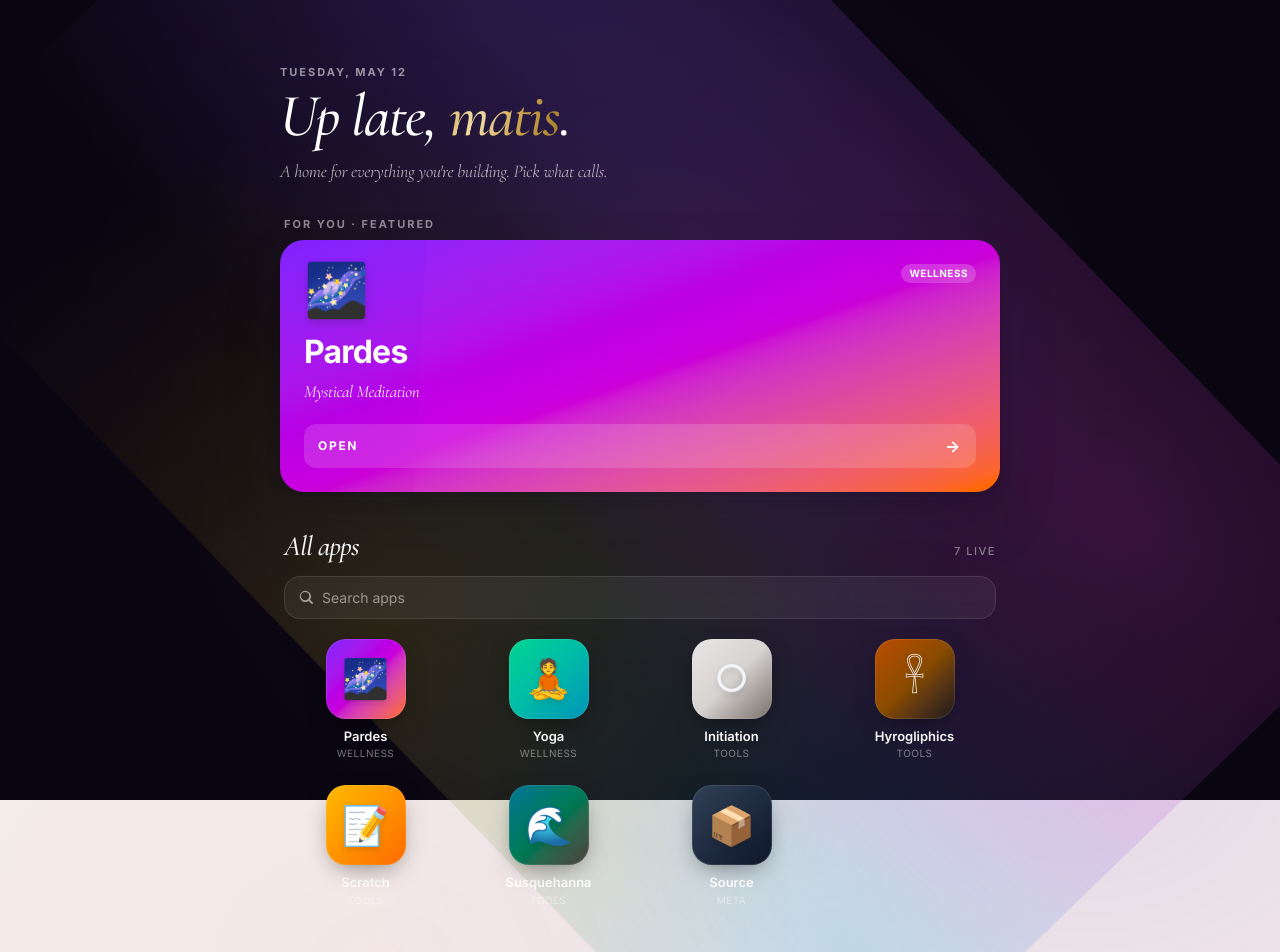
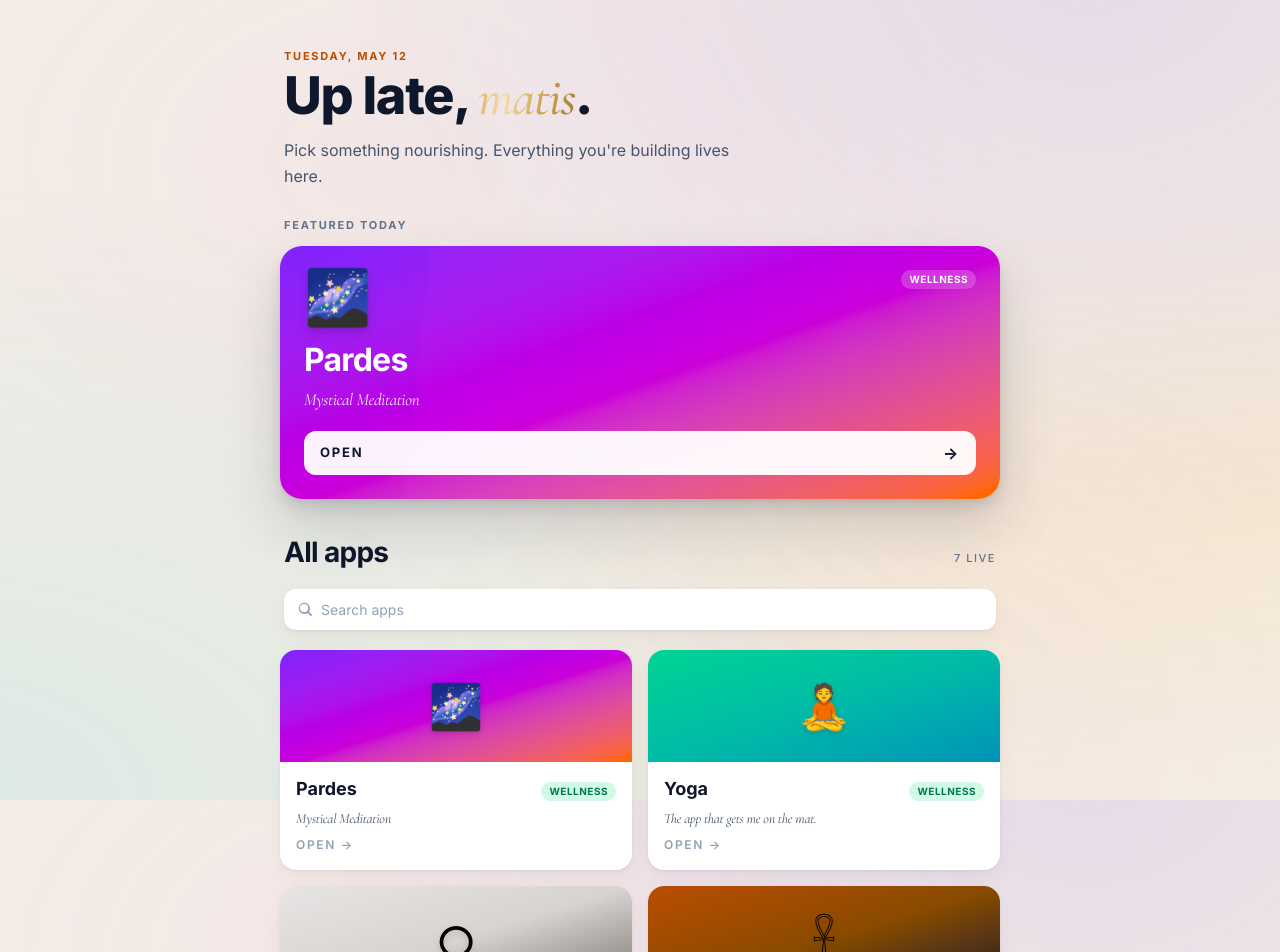
Before and after one commit to matisyahuwolf-creator/matisos, a React (Vite) app: page / in a window 1280 px wide. Shown: the top 952 px of the page. Built offline with nearby package versions, Linux system fonts and the light colour scheme.

Commit message:
Redesign launcher: warm parchment + big labeled app cards + friendly greeting

```diff
--- a/src/shell/Launcher.tsx
+++ b/src/shell/Launcher.tsx
@@ -25,40 +25,6 @@ function isOpenable(app: AppEntry) {
   return true
 }
 
-function AppLink({
-  app,
-  className,
-  children,
-}: {
-  app: AppEntry
-  className: string
-  children: ReactNode
-}) {
-  if (!isOpenable(app)) {
-    return <div className={className}>{children}</div>
-  }
-  if (app.kind === 'external') {
-    return (
-      <a href={app.url} target="_blank" rel="noreferrer" className={className}>
-        {children}
-      </a>
-    )
-  }
-  return (
-    <Link to={`/apps/${app.slug}`} className={className}>
-      {children}
-    </Link>
-  )
-}
-
-function pickFeatured(): AppEntry {
-  // Prefer internal app, first live one
-  const internal = apps.find(
-    (a) => a.kind === 'internal' && a.status === 'live',
-  )
-  return internal ?? apps[0]
-}
-
 const RECENT_KEY = 'matisos:recent-app'
 
 function loadRecentSlug(): string | null {
@@ -78,7 +44,56 @@ function pickToday(): AppEntry {
     )
     if (found) return found
   }
-  return pickFeatured()
+  return (
+    apps.find((a) => a.kind === 'internal' && a.status === 'live') ?? apps[0]
+  )
+}
+
+function AppLink({
+  app,
+  className,
+  children,
+  onClick,
+}: {
+  app: AppEntry
+  className: string
+  children: ReactNode
+  onClick?: () => void
+}) {
+  if (!isOpenable(app)) {
+    return <div className={className}>{children}</div>
+  }
+  if (app.kind === 'external') {
+    return (
+      <a
+        href={app.url}
+        target="_blank"
+        rel="noreferrer"
+        className={className}
+        onClick={onClick}
+      >
+        {children}
+      </a>
+    )
+  }
+  return (
+    <Link to={`/apps/${app.slug}`} className={className} onClick={onClick}>
+      {children}
+    </Link>
+  )
+}
+
+function categoryTone(category: string): { bg: string; text: string } {
+  switch (category) {
+    case 'Wellness':
+      return { bg: 'bg-emerald-100', text: 'text-emerald-700' }
+    case 'Tools':
+      return { bg: 'bg-amber-100', text: 'text-amber-700' }
+    case 'Meta':
+      return { bg: 'bg-slate-100', text: 'text-slate-600' }
+    default:
+      return { bg: 'bg-slate-100', text: 'text-slate-600' }
+  }
 }
 
 export default function Launcher() {
@@ -95,31 +110,32 @@ export default function Launcher() {
   )
 
   return (
-    <div className="relative min-h-screen overflow-hidden text-slate-100">
-      <Wallpaper />
-
-      <div className="relative mx-auto max-w-3xl px-5 pt-12 pb-16 sm:px-6 sm:pt-16">
+    <div className="mx-auto max-w-3xl px-5 pt-8 pb-16 sm:px-6 sm:pt-12">
       <header
-          className="mb-8 animate-fade-up"
+        className="mb-7 animate-fade-up px-1"
         style={{ animationDelay: '0ms' }}
       >
-          <p className="text-[11px] font-bold uppercase tracking-[0.18em] text-white/55">
+        <p className="text-[11px] font-bold uppercase tracking-[0.16em] text-amber-700">
           {dateLabel()}
         </p>
-          <h1 className="mt-1 font-display text-[44px] italic font-medium leading-[1.04] tracking-tight text-white sm:text-[60px]">
-            {timeOfDayGreeting()}, <span className="hg-gold-text">matis</span>.
+        <h1 className="mt-1 text-[40px] font-extrabold leading-[1.05] tracking-tight text-slate-900 sm:text-[52px]">
+          {timeOfDayGreeting()},{' '}
+          <span className="font-display italic font-medium hg-gold-text">
+            matis
+          </span>
+          .
         </h1>
-          <p className="mt-3 max-w-md font-display text-[16px] italic leading-snug text-white/65 sm:text-[18px]">
-            A home for everything you're building. Pick what calls.
+        <p className="mt-3 max-w-md text-[15px] leading-relaxed text-slate-600 sm:text-[16px]">
+          Pick something nourishing. Everything you're building lives here.
         </p>
       </header>
 
       <section
-          className="mb-10 animate-fade-up"
+        className="mb-8 animate-fade-up"
         style={{ animationDelay: '80ms' }}
       >
-          <p className="mb-2 px-1 text-[11px] font-bold uppercase tracking-[0.18em] text-white/50">
-            For you · {loadRecentSlug() ? 'where you left off' : 'featured'}
+        <p className="mb-3 px-1 text-[11px] font-bold uppercase tracking-[0.16em] text-slate-500">
+          {loadRecentSlug() ? 'Where you left off' : 'Featured today'}
         </p>
         <TodayCard app={today} />
       </section>
@@ -129,21 +145,21 @@ export default function Launcher() {
         style={{ animationDelay: '180ms' }}
       >
         <div className="mb-4 flex items-baseline justify-between px-1">
-            <h2 className="font-display text-[24px] italic font-medium leading-none tracking-tight text-white sm:text-[28px]">
+          <h2 className="text-[24px] font-bold tracking-tight text-slate-900 sm:text-[28px]">
             All apps
           </h2>
-            <span className="text-[11px] font-medium uppercase tracking-[0.14em] text-white/45">
+          <span className="text-[11px] font-medium uppercase tracking-[0.14em] text-slate-500">
             {liveApps.length} live
           </span>
         </div>
 
         <div className="mb-5 px-1">
-            <label className="flex items-center gap-2 rounded-2xl border border-white/10 bg-white/[0.06] px-3.5 py-2.5 backdrop-blur">
+          <label className="flex items-center gap-2 rounded-xl bg-white px-3.5 py-2.5 shadow-card ring-1 ring-black/5">
             <svg
               width="15"
               height="15"
               viewBox="0 0 16 16"
-                className="text-white/55"
+              className="text-slate-400"
               aria-hidden
             >
               <path
@@ -156,75 +172,57 @@ export default function Launcher() {
               placeholder="Search apps"
               value={query}
               onChange={(e) => setQuery(e.target.value)}
-                className="flex-1 bg-transparent text-[14px] text-white outline-none placeholder:text-white/50"
+              className="flex-1 bg-transparent text-[14px] text-slate-900 outline-none placeholder:text-slate-400"
             />
           </label>
         </div>
 
-          <div className="grid grid-cols-3 gap-x-3 gap-y-6 sm:grid-cols-4">
+        <div className="grid grid-cols-1 gap-4 sm:grid-cols-2">
           {filteredApps.map((app) => (
-              <IconTile key={app.name} app={app} />
+            <AppCard key={app.name} app={app} />
           ))}
           {filteredApps.length === 0 && (
-              <p className="col-span-full text-center text-[13px] text-white/55">
+            <p className="col-span-full text-center text-[13px] text-slate-500">
               Nothing matches "{query}".
             </p>
           )}
         </div>
       </section>
 
-        <footer className="mt-14 flex items-center justify-between border-t border-white/10 px-1 pt-5 text-[11px] uppercase tracking-[0.16em] text-white/40">
-          <span className="font-display text-[13px] italic normal-case tracking-normal text-white/55">
+      <footer className="mt-14 flex items-center justify-between border-t border-amber-900/15 px-1 pt-5 text-[11px] uppercase tracking-[0.16em] text-slate-500">
+        <span className="font-display text-[13px] italic normal-case tracking-normal text-slate-600">
           matis · {new Date().getFullYear()}
         </span>
         <span>matisOS</span>
       </footer>
     </div>
-    </div>
-  )
-}
-
-function Wallpaper() {
-  return (
-    <>
-      <div className="fixed inset-0 -z-10 bg-[#0a0612]" />
-      <div
-        className="pointer-events-none fixed inset-0 -z-10 opacity-90"
-        style={{
-          backgroundImage: `
-            radial-gradient(at 18% 22%, rgba(124, 92, 255, 0.38), transparent 50%),
-            radial-gradient(at 82% 18%, rgba(217, 70, 239, 0.32), transparent 50%),
-            radial-gradient(at 50% 95%, rgba(245, 158, 11, 0.22), transparent 55%),
-            radial-gradient(at 92% 78%, rgba(6, 182, 212, 0.22), transparent 50%)
-          `,
-          animation: 'pardesShift 32s ease-in-out infinite',
-        }}
-      />
-      <div
-        className="pointer-events-none fixed inset-0 -z-10"
-        style={{
-          backgroundImage:
-            'radial-gradient(circle at 50% 50%, transparent 0%, rgba(10,6,18,0.45) 100%)',
-        }}
-      />
-    </>
   )
 }
 
 function TodayCard({ app }: { app: AppEntry }) {
   const openable = isOpenable(app)
+  function handleClick() {
+    if (app.kind === 'internal' && openable) {
+      try {
+        localStorage.setItem(RECENT_KEY, app.slug)
+      } catch {
+        // ignored
+      }
+    }
+  }
   return (
     <AppLink
       app={app}
-      className={`psychedelic-shimmer group relative block overflow-hidden rounded-[24px] bg-gradient-to-br ${app.gradient} shadow-hero press ${
+      onClick={handleClick}
+      className={`psychedelic-shimmer group relative block overflow-hidden rounded-[22px] bg-gradient-to-br ${app.gradient} shadow-hero press ${
         openable
           ? 'hover:-translate-y-0.5 active:scale-[0.99] active:translate-y-0'
           : ''
       }`}
     >
-      <div className="flex min-h-[200px] flex-col p-5 sm:p-6">
+      <div className="flex min-h-[200px] flex-col p-5 sm:min-h-[220px] sm:p-6">
         <div className="flex items-start justify-between gap-3">
-          <span className="text-[42px] leading-none drop-shadow-lg sm:text-[52px]">
+          <span className="text-[44px] leading-none drop-shadow-lg sm:text-[54px]">
             {app.icon}
           </span>
           <span className="shrink-0 rounded-full bg-white/20 px-2 py-0.5 text-[10px] font-bold uppercase tracking-wider text-white backdrop-blur">
@@ -239,7 +237,7 @@ function TodayCard({ app }: { app: AppEntry }) {
             {app.tagline}
           </p>
         </div>
-        <div className="mt-5 flex items-center justify-between rounded-xl bg-white/15 px-3.5 py-2.5 text-[12px] font-bold uppercase tracking-[0.14em] text-white backdrop-blur">
+        <div className="mt-5 flex items-center justify-between rounded-xl bg-white/95 px-4 py-2.5 text-[13px] font-bold uppercase tracking-[0.14em] text-slate-900">
           <span>Open</span>
           <span className="text-base">→</span>
         </div>
@@ -248,8 +246,9 @@ function TodayCard({ app }: { app: AppEntry }) {
   )
 }
 
-function IconTile({ app }: { app: AppEntry }) {
+function AppCard({ app }: { app: AppEntry }) {
   const openable = isOpenable(app)
+  const tone = categoryTone(app.category)
   function handleClick() {
     if (app.kind === 'internal' && openable) {
       try {
@@ -262,22 +261,34 @@ function IconTile({ app }: { app: AppEntry }) {
   return (
     <AppLink
       app={app}
-      className="group flex flex-col items-center gap-2"
+      onClick={handleClick}
+      className={`group flex h-full flex-col overflow-hidden rounded-2xl bg-white shadow-card press ring-1 ring-black/5 ${
+        openable
+          ? 'hover:-translate-y-0.5 hover:shadow-card-hover active:scale-[0.99]'
+          : 'opacity-60'
+      }`}
     >
       <div
-        onClick={handleClick}
-        className={`relative flex h-[72px] w-[72px] items-center justify-center rounded-[20px] bg-gradient-to-br ${app.gradient} text-[34px] shadow-[0_8px_24px_-8px_rgba(0,0,0,0.5),0_0_0_1px_rgba(255,255,255,0.1)_inset] transition-transform duration-200 group-hover:-translate-y-0.5 group-active:scale-[0.95] sm:h-[80px] sm:w-[80px] sm:text-[38px] ${
-          !openable ? 'opacity-50 grayscale' : ''
-        }`}
+        className={`relative flex h-28 items-center justify-center bg-gradient-to-br ${app.gradient}`}
       >
-        <span className="drop-shadow-md">{app.icon}</span>
+        <span className="text-[44px] drop-shadow-md">{app.icon}</span>
       </div>
-      <div className="text-center">
-        <p className="text-[12px] font-semibold text-white sm:text-[13px]">
+      <div className="flex flex-1 flex-col gap-2 p-4">
+        <div className="flex items-baseline justify-between gap-2">
+          <h3 className="text-[18px] font-bold leading-tight text-slate-900">
             {app.name}
+          </h3>
+          <span
+            className={`shrink-0 rounded-full px-2 py-0.5 text-[10px] font-bold uppercase tracking-wider ${tone.bg} ${tone.text}`}
+          >
+            {app.category}
+          </span>
+        </div>
+        <p className="font-display text-[14px] italic leading-snug text-slate-600">
+          {app.tagline}
         </p>
-        <p className="text-[10px] uppercase tracking-wider text-white/45">
-          {app.category}
+        <p className="mt-auto text-[12px] font-semibold uppercase tracking-[0.14em] text-slate-400 group-hover:text-slate-700">
+          Open →
         </p>
       </div>
     </AppLink>
```
Lines whose indentation alone changed are shown as unchanged.
